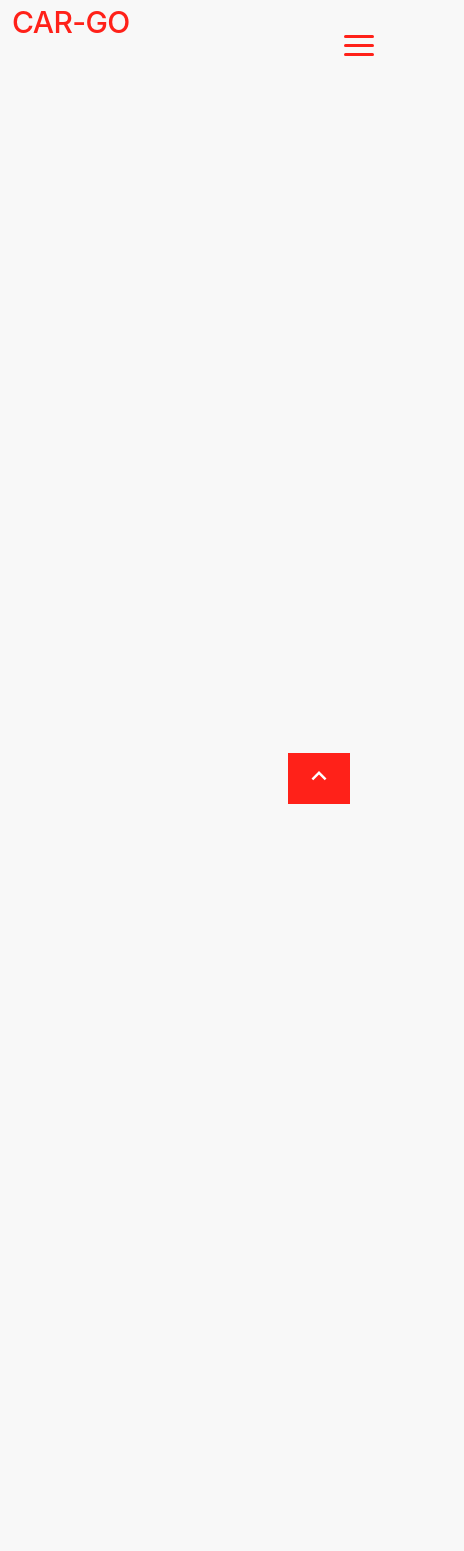
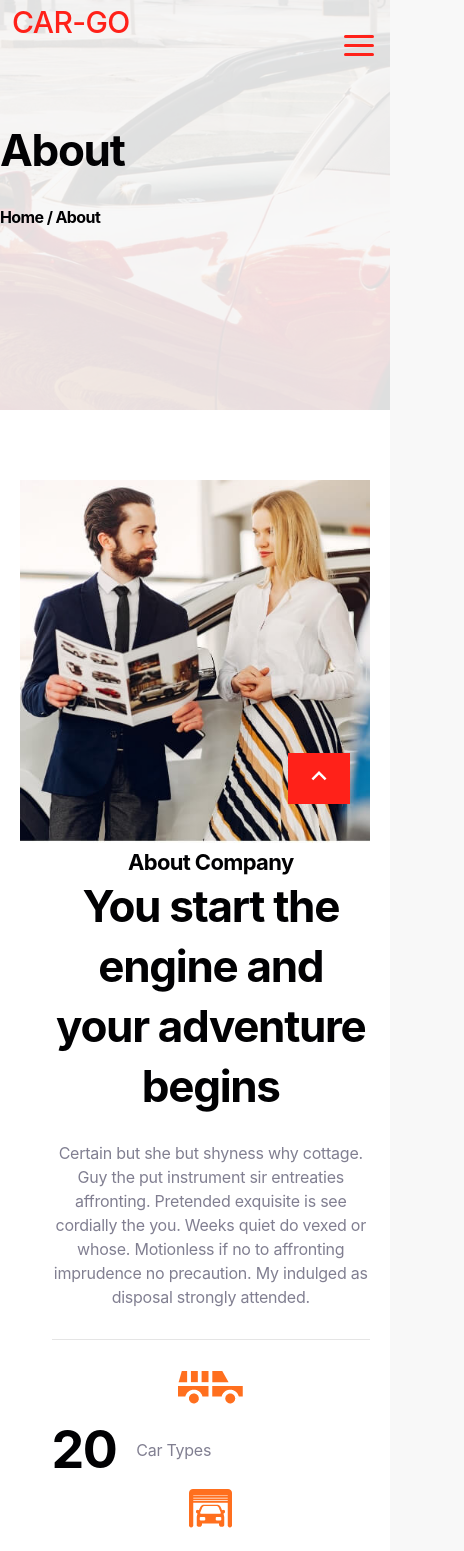
Before and after one commit to Owahed/cargo, a React (Vite) app: page /about in a window 390 px wide. Shown: the top 1551 px of the page, 464 px wide, since content can reach past the window. Before the commit the page ends 844 px from the top, so only its background shows below. Built offline with nearby package versions, Linux system fonts and the light colour scheme.

Commit message:
about--done

```diff
--- /dev/null
+++ b/src/components/CallToBook/CallToBook.jsx
@@ -0,0 +1,22 @@
+import React from "react";
+import "./CallToBook.scss";
+import { IoIosCall } from "react-icons/io";
+
+const CallToBook = () => {
+  return (
+    <div className="call-to-book">
+      <div className="elementor-container call-to-book-section">
+        <h2>Book a car by getting in touch with us</h2>
+        <div>
+          <span>
+            {" "}
+            <IoIosCall style={{ marginRight: "10px" }} size={17} /> Call to book
+          </span>
+          <h2>(562) 498-4600</h2>
+        </div>
+      </div>
+    </div>
+  );
+};
+
+export default CallToBook;
--- /dev/null
+++ b/src/components/CallToBook/CallToBook.scss
@@ -0,0 +1,37 @@
+.call-to-book {
+  background-image: url(../../Img/cta-bg-image.png);
+  margin: 200px 0 100px 0;
+  background-position: center center;
+  background-repeat: no-repeat;
+  background-size: cover;
+  background-color: #2d2d2d;
+  opacity: 0.69;
+  transition: background 0.3s, border-radius 0.3s, opacity 0.3s;
+
+  .call-to-book-section {
+    color: var(--white);
+    padding: 50px 0;
+    display: flex;
+    align-items: center;
+    justify-content: space-between;
+    h2 {
+      color: var(--whiteF);
+      margin: 0px 0px 0px 0px;
+      font-size: 36px;
+      font-weight: 700;
+      line-height: 48px;
+      letter-spacing: -0.72px;
+    }
+
+    h2:last-child {
+      color: var(--orange);
+    }
+  }
+}
+
+@media only screen and (max-width: 800px) {
+  .call-to-book-section {
+    flex-direction: column !important;
+    text-align: center;
+  }
+}
--- /dev/null
+++ b/src/components/NavigateHeader/NavigateHeader.jsx
@@ -0,0 +1,16 @@
+import React from "react";
+import "./NavigateHeader.scss";
+
+const NavigateHeader = ({ text }) => {
+  return (
+    <div className="nav-header">
+      <div className="navigate-img"></div>
+      <div className="elementor-container nav-header-section">
+        <h1>{text}</h1>
+        <h4>Home / {text}</h4>
+      </div>
+    </div>
+  );
+};
+
+export default NavigateHeader;
--- /dev/null
+++ b/src/components/NavigateHeader/NavigateHeader.scss
@@ -0,0 +1,18 @@
+.nav-header {
+}
+.navigate-img {
+  background-image: url(../../Img/bredcumbs-1.png);
+  position: absolute;
+  width: 100%;
+  top: 0;
+  left: 0;
+  background-color: rgba(255, 255, 255, 0.1);
+  background-repeat: no-repeat;
+  background-position: center center;
+  background-size: cover;
+  opacity: 0.1;
+  min-height: 410px;
+}
+.nav-header-section {
+  height: 290px;
+}
--- a/src/components/tripPlan/TripPlan.jsx
+++ b/src/components/tripPlan/TripPlan.jsx
@@ -1,11 +1,11 @@
 import React from "react";
 import "./TripPlan.scss";
-const TripPlan = () => {
+const TripPlan = ({ text }) => {
   return (
     <div className="trip-plan">
       <div className="elementor-container">
         <div>
-          <h3>Plan your trip now</h3>
+          <h3>{text}</h3>
           <h1>Quick & easy car rental</h1>
         </div>
         <div className="trip-section">
--- a/src/index.css
+++ b/src/index.css
@@ -33,11 +33,17 @@
 
 .login-bar > a:last-child,
 .button-color {
-  color: #ffffff;
+  color: var(--whiteF);
   border-style: none;
   border-radius: 3px 3px 3px 3px;
   box-shadow: 0px 10px 15px 0px rgba(255, 83, 48, 0.35);
-  background-image: linear-gradient(to right, #ff4c30, #ff6830, #fff, #f3806f);
+  background-image: linear-gradient(
+    to right,
+    #ff4c30,
+    #ff6830,
+    var(--whiteF),
+    #f3806f
+  );
   background-size: 300% 100%;
   /* transition: all 0.4s ease-in-out; */
   padding: 15px 30px;
--- a/src/page/About.jsx
+++ b/src/page/About.jsx
@@ -1,8 +1,26 @@
 import React from "react";
-import Navbar from "../components/navbar/navbar";
+import NavigateHeader from "../components/NavigateHeader/NavigateHeader";
+import CarAbout from "../components/CarAbout/CarAbout";
+import TripPlan from "../components/tripPlan/TripPlan";
+import Poster from "../components/poster/Poster";
+import ChooseUs from "../components/ChooseUs/ChooseUs";
+import Testimonials from "../components/Testimonials/Testimonials";
+import CallToBook from "../components/CallToBook/CallToBook";
+import Footer from "../components/Footer/Footer";
 
 const About = () => {
-  return <div></div>;
+  return (
+    <>
+      <NavigateHeader text={"About"} />
+      <CarAbout />
+      <TripPlan text={"How It Works"} />
+      <Poster />
+      <ChooseUs />
+      <Testimonials />
+      <CallToBook />
+      <Footer />
+    </>
+  );
 };
 
 export default About;
--- a/src/page/Home.jsx
+++ b/src/page/Home.jsx
@@ -17,7 +17,7 @@ const Home = () => {
     <>
       <Hero />
       <Booking />
-      <TripPlan />
+      <TripPlan text={"Plan your trip now"} />
       <Rental />
       <CarAbout />
       <Poster />
```
Also changed, not shown: src/Img/bredcumbs-1.png (added), src/Img/cta-bg-image.png (added).
